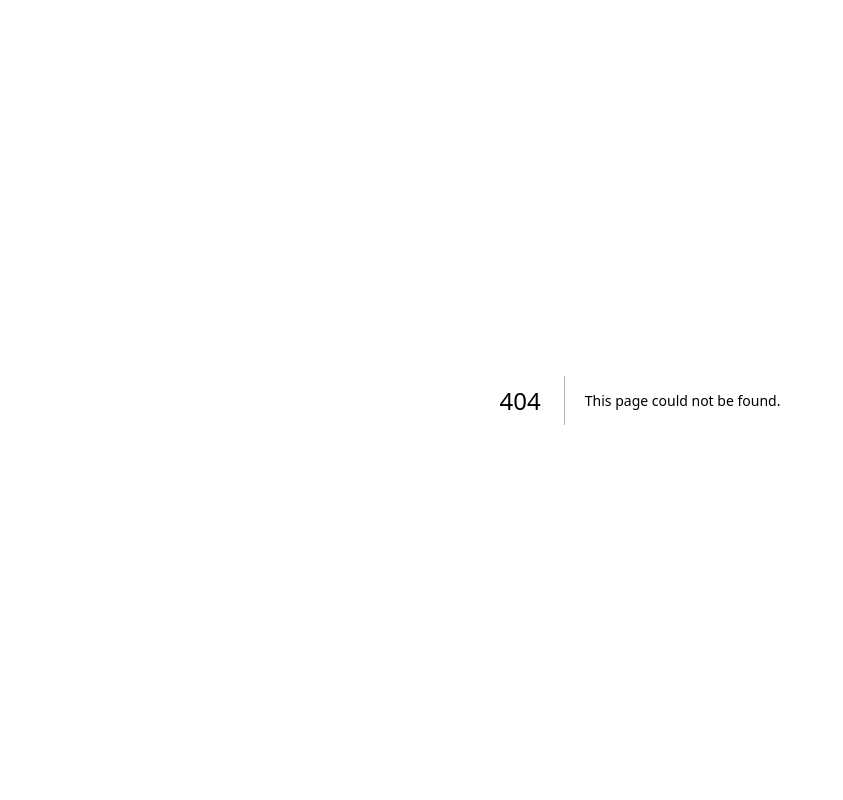
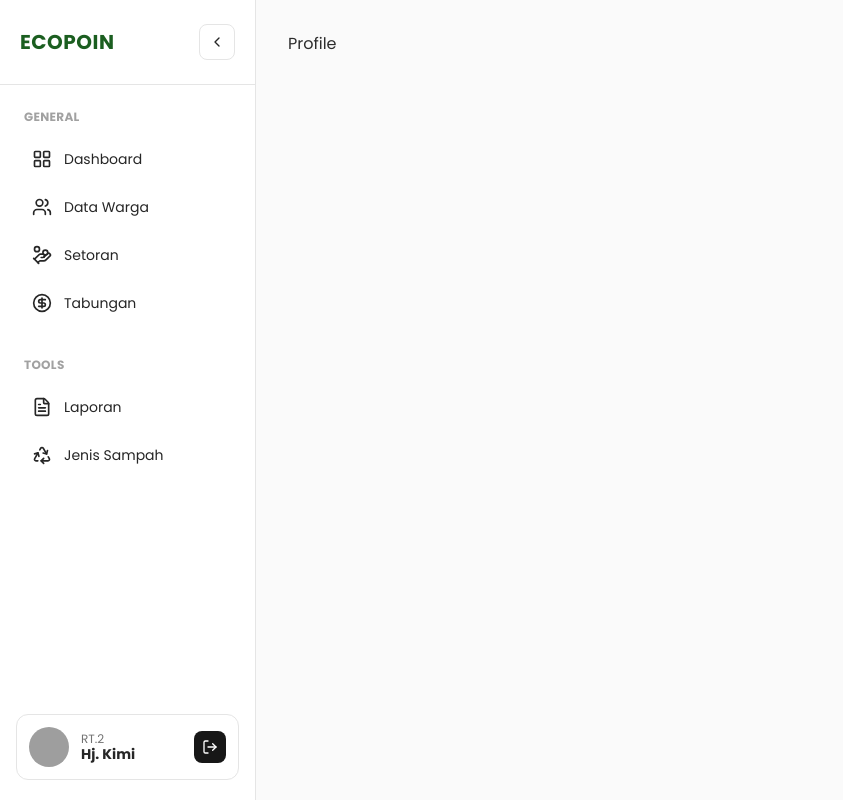
Before and after one commit to farrasmumtaz/EcoPoin, a Next.js app in the folder ep-fe/: page /profil in a window 1280 px wide. Before the commit this address had no page. Shown: the whole page, without its empty margins (0-843 px from the left). Built offline with nearby package versions, Linux system fonts and the light colour scheme; grey boxes are pictures that could not be loaded.

Commit message:
Add: Page Profile

```diff
--- /dev/null
+++ b/ep-fe/src/app/(main)/profil/page.tsx
@@ -0,0 +1,3 @@
+export default function Profile() {
+  return <div className="text-font">Profile</div>;
+}
--- a/ep-fe/src/app/components/sidebar.tsx
+++ b/ep-fe/src/app/components/sidebar.tsx
@@ -118,6 +118,11 @@ export default function Sidebar() {
       <div className="px-4 py-5">
         {!collapsed ? (
           <div className="flex items-center gap-3 border border-neutral-200 rounded-xl p-3">
+            <button
+              onClick={() => router.push("/profil")}
+              className="flex flex-1 items-center gap-3 min-w-0 cursor-pointer text-left"
+              aria-label="Lihat profil"
+            >
               <img
                 src="/avatar-placeholder.jpg"
                 alt="User avatar"
@@ -129,6 +134,7 @@ export default function Sidebar() {
                   Hj. Kimi
                 </p>
               </div>
+            </button>
             <button
               onClick={() => router.push("/login")}
               className="w-8 h-8 flex items-center justify-center rounded-lg bg-neutral-900 text-white hover:bg-neutral-700 transition cursor-pointer shrink-0"
@@ -139,11 +145,17 @@ export default function Sidebar() {
           </div>
         ) : (
           <div className="flex flex-col items-center gap-4">
+            <button
+              onClick={() => router.push("/profil")}
+              className="cursor-pointer"
+              aria-label="Lihat profil"
+            >
               <img
                 src="/avatar-placeholder.jpg"
                 alt="User avatar"
                 className="w-10 h-10 rounded-full object-cover"
               />
+            </button>
             <button
               onClick={() => router.replace("/login")}
               className="w-9 h-9 flex items-center justify-center rounded-lg bg-neutral-900 text-white hover:bg-neutral-700 transition cursor-pointer"
```
Lines whose indentation alone changed are shown as unchanged.
